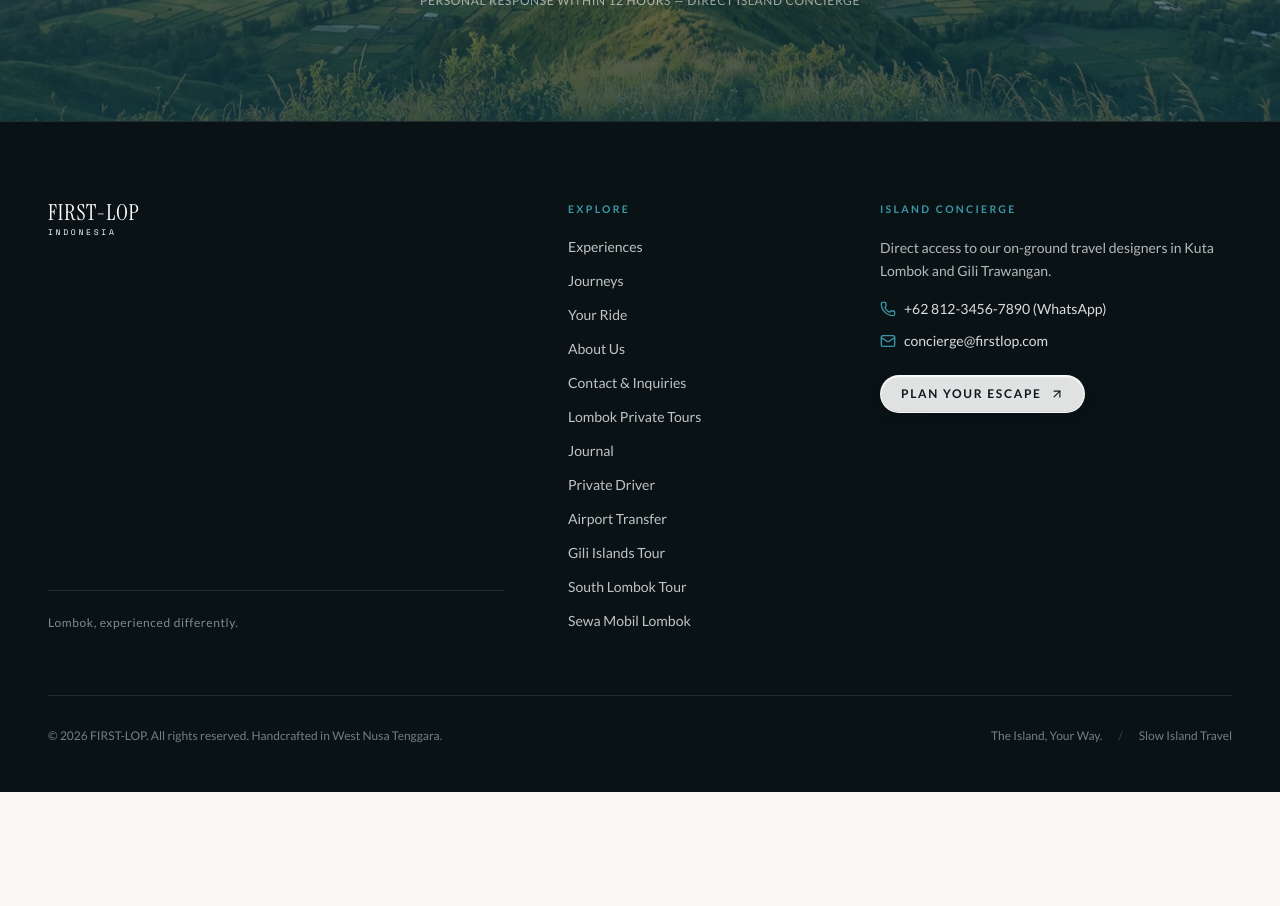
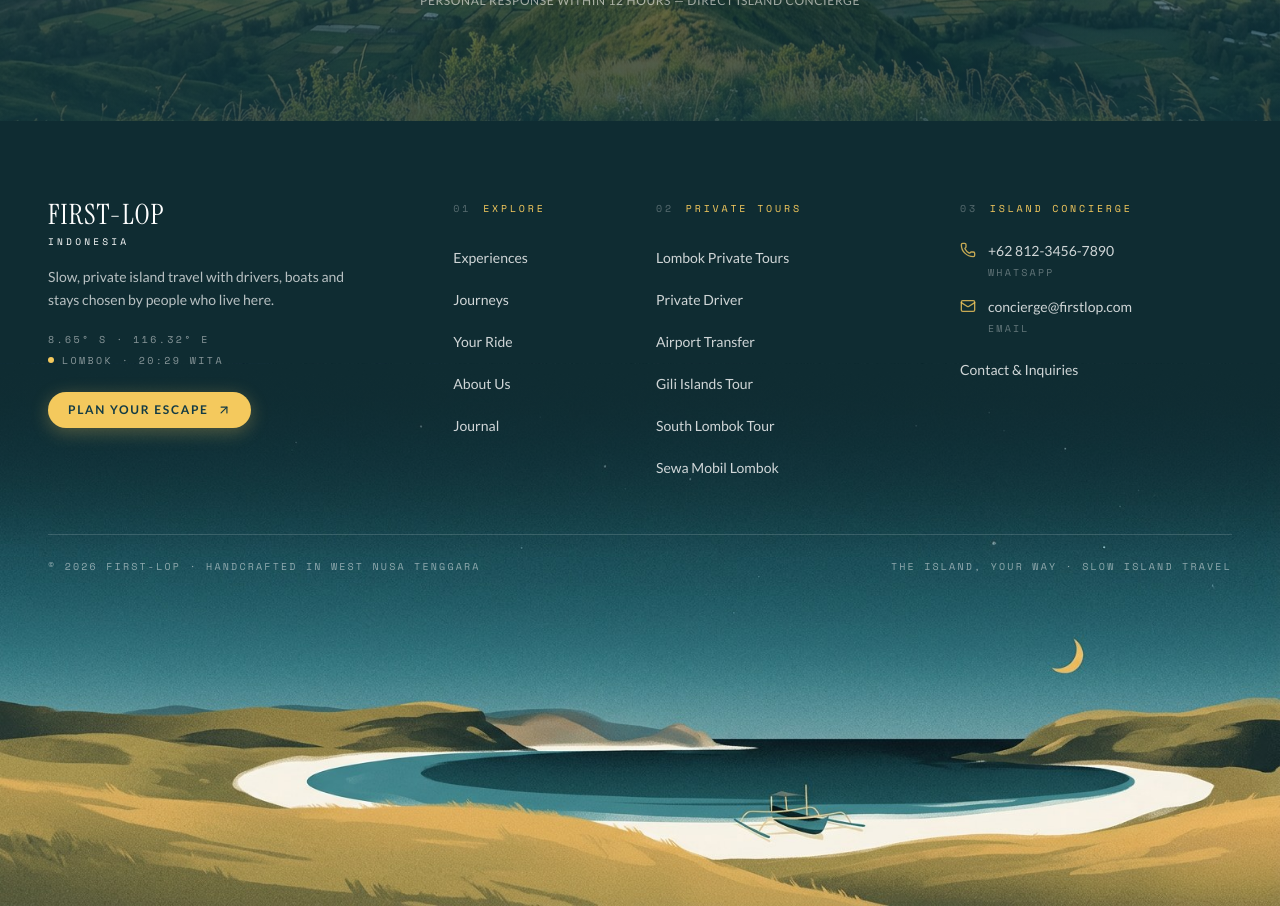
Before and after one commit to sapifysh/travelop, a React (Vite) app: page / in a window 1280 px wide. Shown: the part 8520-9426 px from the top of the page. Before the commit the page ends 9312 px from the top, so only its background shows below. Built offline with nearby package versions, Linux system fonts and the light colour scheme; a web font is replaced by a local one.

Commit message:
feat(footer): illustrated Lombok night footer (Tanjung Aan from Bukit Merese) (#25)
Co-authored-by: Dimas Hidayat <dimashidayat259@gmail.com>

```diff
--- a/src/components/Footer.tsx
+++ b/src/components/Footer.tsx
@@ -1,6 +1,8 @@
+import { useEffect, useState } from 'react';
 import { BRAND } from '../data/content';
 import { ArrowUpRight, Mail, Phone } from 'lucide-react';
 import FirstLopLogo from './FirstLopLogo';
+import footerArt from '../assets/images/footer_lombok_night.jpg';
 import { SEO_PAGES } from '../data/seoPages';
 import { scrollToTarget } from '../utils/smoothScroll';
 
@@ -9,7 +11,48 @@ interface FooterProps {
   onOpenPlanModal: () => void;
 }
 
+const MONO = "'Space Mono', 'Inter', monospace";
+
+function useLombokTime() {
+  const fmt = () =>
+    new Intl.DateTimeFormat('en-GB', {
+      timeZone: 'Asia/Makassar',
+      hour: '2-digit',
+      minute: '2-digit',
+      hour12: false,
+    }).format(new Date());
+  const [time, setTime] = useState(fmt);
+  useEffect(() => {
+    const id = window.setInterval(() => setTime(fmt()), 30_000);
+    return () => window.clearInterval(id);
+  }, []);
+  return time;
+}
+
+function ColTitle({ n, children }: { n: string; children: string }) {
+  return (
+    <h4
+      className="flex items-baseline gap-3 text-[10px] uppercase tracking-[0.28em] text-[#F4C95D] mb-6"
+      style={{ fontFamily: MONO }}
+    >
+      <span className="text-white/30">{n}</span>
+      {children}
+    </h4>
+  );
+}
+
+const linkCls =
+  'group inline-flex items-center text-[14px] text-white/80 hover:text-[#FAF7F0] transition-colors cursor-pointer';
+
+function LinkDot() {
+  return (
+    <span className="h-px w-0 bg-[#F4C95D] transition-all duration-300 group-hover:w-3 group-hover:mr-2" aria-hidden="true" />
+  );
+}
+
 export default function Footer({ onOpenPlanModal }: FooterProps) {
+  const time = useLombokTime();
+
   const scrollToSection = (id: string) => {
     if (!document.getElementById(id)) {
       window.location.href = '/#' + id;
@@ -18,91 +61,95 @@ export default function Footer({ onOpenPlanModal }: FooterProps) {
     scrollToTarget('#' + id, { offset: -88, duration: 1.15 });
   };
 
+  const explore: { label: string; action: () => void }[] = [
+    { label: 'Experiences', action: () => scrollToSection('experiences') },
+    { label: 'Journeys', action: () => scrollToSection('packages') },
+    { label: 'Your Ride', action: () => scrollToSection('your-ride') },
+    { label: 'About Us', action: () => scrollToSection('about') },
+  ];
+
   return (
     <footer
       id="site-footer"
-      className="bg-[#091316] text-[#FAF8F5] pt-20 pb-12 border-t border-white/10"
+      className="relative overflow-hidden bg-[#0F2C32] text-[#FAF7F0]"
     >
-      <div className="max-w-7xl mx-auto px-6 sm:px-10 lg:px-12">
-        {/* Main Footer Grid */}
-        <div className="grid grid-cols-1 md:grid-cols-12 gap-12 lg:gap-16 pb-16 border-b border-white/10">
-          {/* Brand Column */}
-          <div className="md:col-span-5 flex flex-col justify-between">
+      {/* Illustrated Lombok night: Tanjung Aan bay from Bukit Merese */}
+      <img
+        src={footerArt}
+        alt=""
+        aria-hidden="true"
+        loading="lazy"
+        decoding="async"
+        className="pointer-events-none absolute bottom-0 left-0 w-full h-[440px] sm:h-auto object-cover object-[60%_100%] select-none"
+      />
+
+      <div
+        aria-hidden="true"
+        className="pointer-events-none absolute bottom-0 left-0 w-full h-[440px] sm:h-[42.4vw] bg-gradient-to-b from-[#0F2C32] via-[#0F2C32]/0 via-35% to-transparent"
+      />
+
+      <div className="relative max-w-7xl mx-auto px-6 sm:px-10 lg:px-12 pt-16 sm:pt-20">
+        <div className="grid grid-cols-2 md:grid-cols-12 gap-x-8 gap-y-12">
+          {/* Brand */}
+          <div className="col-span-2 md:col-span-4 flex flex-col gap-5">
+            <FirstLopLogo align="start" size="lg" />
+            <p className="text-[14px] leading-relaxed text-white/70 max-w-xs">
+              Slow, private island travel with drivers, boats and stays chosen by people who live here.
+            </p>
+            <div
+              className="flex flex-col gap-1.5 text-[10px] uppercase tracking-[0.24em] text-white/50"
+              style={{ fontFamily: MONO }}
+            >
+              <span>8.65° S · 116.32° E</span>
+              <span className="flex items-center gap-2">
+                <span className="inline-flex h-1.5 w-1.5 rounded-full bg-[#F4C95D]" />
+                Lombok · {time} WITA
+              </span>
+            </div>
             <div>
-              <div className="mb-3">
-                <FirstLopLogo align="start" />
-              </div>
-            </div>
-
-            <div className="mt-8 pt-6 border-t border-white/10 text-xs text-white/50 tracking-wider">
-              <span>{BRAND.tagline}</span>
+              <button
+                type="button"
+                onClick={onOpenPlanModal}
+                className="mt-1 inline-flex items-center gap-2 bg-[#F4C95D] hover:bg-[#E5BC50] active:scale-[0.98] text-[#123B45] text-xs font-bold uppercase tracking-[0.14em] px-5 py-2.5 rounded-full shadow-[0_4px_18px_rgba(244,201,93,0.3)] transition-all duration-200 cursor-pointer"
+              >
+                <span>Plan Your Escape</span>
+                <ArrowUpRight className="w-3.5 h-3.5" />
+              </button>
             </div>
           </div>
-
-          {/* Links Column */}
-          <div className="md:col-span-3">
-            <h4 className="text-[10.5px] uppercase tracking-[0.22em] font-semibold text-[#3D95A5] mb-5">
-              Explore
-            </h4>
-            <ul className="space-y-3.5 text-xs sm:text-sm text-white/75">
+          <div className="md:col-span-2">
+            <ColTitle n="01">Explore</ColTitle>
+            <ul className="space-y-3.5">
+              {explore.map((l) => (
+                <li key={l.label}>
+                  <button type="button" onClick={l.action} className={linkCls}>
+                    <LinkDot />
+                    {l.label}
+                  </button>
+                </li>
+              ))}
               <li>
-                <button
-                  type="button"
-                  onClick={() => scrollToSection('experiences')}
-                  className="hover:text-white transition-colors cursor-pointer"
-                >
-                  Experiences
-                </button>
-              </li>
-              <li>
-                <button
-                  type="button"
-                  onClick={() => scrollToSection('packages')}
-                  className="hover:text-white transition-colors cursor-pointer"
-                >
-                  Journeys
-                </button>
-              </li>
-              <li>
-                <button
-                  type="button"
-                  onClick={() => scrollToSection('your-ride')}
-                  className="hover:text-white transition-colors cursor-pointer"
-                >
-                  Your Ride
-                </button>
-              </li>
-              <li>
-                <button
-                  type="button"
-                  onClick={() => scrollToSection('about')}
-                  className="hover:text-white transition-colors cursor-pointer"
-                >
-                  About Us
-                </button>
-              </li>
-              <li>
-                <button
-                  type="button"
-                  onClick={onOpenPlanModal}
-                  className="hover:text-white transition-colors cursor-pointer"
-                >
-                  Contact & Inquiries
-                </button>
-              </li>
-              <li>
-                <a href="/lombok-private-tours" className="hover:text-white transition-colors">
-                  Lombok Private Tours
+                <a href="/blog" className={linkCls}>
+                  <LinkDot />
+                  Journal
                 </a>
               </li>
+            </ul>
+          </div>
+
+          <div className="md:col-span-3">
+            <ColTitle n="02">Private Tours</ColTitle>
+            <ul className="space-y-3.5">
               <li>
-                <a href="/blog" className="hover:text-white transition-colors">
-                  Journal
+                <a href="/lombok-private-tours" className={linkCls}>
+                  <LinkDot />
+                  Lombok Private Tours
                 </a>
               </li>
               {SEO_PAGES.map((p) => (
                 <li key={p.slug}>
-                  <a href={`/${p.slug}`} className="hover:text-white transition-colors">
+                  <a href={`/${p.slug}`} className={linkCls}>
+                    <LinkDot />
                     {p.navLabel}
                   </a>
                 </li>
@@ -110,59 +157,57 @@ export default function Footer({ onOpenPlanModal }: FooterProps) {
             </ul>
           </div>
 
-          {/* Concierge & Fast Connect */}
-          <div className="md:col-span-4">
-            <h4 className="text-[10.5px] uppercase tracking-[0.22em] font-semibold text-[#3D95A5] mb-5">
-              Island Concierge
-            </h4>
-            <p className="text-xs sm:text-sm text-white/70 font-normal leading-relaxed mb-4">
-              Direct access to our on-ground travel designers in Kuta Lombok and Gili Trawangan.
-            </p>
-
-            <div className="space-y-3 text-xs sm:text-sm text-white/85">
+          <div className="col-span-2 md:col-span-3">
+            <ColTitle n="03">Island Concierge</ColTitle>
+            <div className="space-y-4">
               <a
                 href={`https://wa.me/6281234567890?text=${encodeURIComponent(
                   `Hi ${BRAND.name}, I'm reaching out from your website.`
                 )}`}
                 target="_blank"
                 rel="noopener noreferrer"
-                className="flex items-center gap-2 hover:text-[#3D95A5] transition-colors"
+                className="group flex items-start gap-3"
               >
-                <Phone className="w-4 h-4 text-[#3D95A5]" />
-                <span>+62 812-3456-7890 (WhatsApp)</span>
+                <Phone className="w-4 h-4 mt-0.5 text-[#F4C95D]/80" />
+                <span>
+                  <span className="block text-[14px] text-white/80 group-hover:text-[#FAF7F0] transition-colors">
+                    +62 812-3456-7890
+                  </span>
+                  <span className="block text-[10px] uppercase tracking-[0.22em] text-white/35 mt-1" style={{ fontFamily: MONO }}>
+                    WhatsApp
+                  </span>
+                </span>
               </a>
-
-              <a
-                href="mailto:concierge@firstlop.com"
-                className="flex items-center gap-2 hover:text-[#3D95A5] transition-colors"
-              >
-                <Mail className="w-4 h-4 text-[#3D95A5]" />
-                <span>concierge@firstlop.com</span>
+              <a href="mailto:concierge@firstlop.com" className="group flex items-start gap-3">
+                <Mail className="w-4 h-4 mt-0.5 text-[#F4C95D]/80" />
+                <span>
+                  <span className="block text-[14px] text-white/80 group-hover:text-[#FAF7F0] transition-colors">
+                    concierge@firstlop.com
+                  </span>
+                  <span className="block text-[10px] uppercase tracking-[0.22em] text-white/35 mt-1" style={{ fontFamily: MONO }}>
+                    Email
+                  </span>
+                </span>
               </a>
-            </div>
-
-            <div className="mt-6">
-              <button
-                type="button"
-                onClick={onOpenPlanModal}
-                className="liquid-glass-btn-primary inline-flex items-center gap-2 text-xs uppercase tracking-[0.14em] font-semibold px-5 py-2.5 rounded-full cursor-pointer"
-              >
-                <span>Plan Your Escape</span>
-                <ArrowUpRight className="w-3.5 h-3.5" />
+              <button type="button" onClick={onOpenPlanModal} className={linkCls + ' pt-1'}>
+                <LinkDot />
+                Contact &amp; Inquiries
               </button>
             </div>
           </div>
         </div>
 
-        {/* Bottom copyright & attribution */}
-        <div className="pt-8 flex flex-col sm:flex-row items-center justify-between gap-4 text-xs text-white/45">
-          <p>© {new Date().getFullYear()} {BRAND.name}. All rights reserved. Handcrafted in West Nusa Tenggara.</p>
-          <div className="flex items-center gap-4">
-            <span>The Island, Your Way.</span>
-            <span className="text-white/20">/</span>
-            <span>Slow Island Travel</span>
-          </div>
+        {/* Divider + legal */}
+        <div
+          className="mt-14 border-t border-white/15 pt-6 flex flex-col sm:flex-row items-center justify-between gap-3 text-[10px] uppercase tracking-[0.22em] text-white/50"
+          style={{ fontFamily: MONO }}
+        >
+          <p>© {new Date().getFullYear()} {BRAND.name} · Handcrafted in West Nusa Tenggara</p>
+          <p>The Island, Your Way · Slow Island Travel</p>
         </div>
+
+        {/* Space for the landscape to breathe */}
+        <div aria-hidden="true" className="h-[260px] sm:h-[26vw] lg:h-[min(26vw,420px)]" />
       </div>
     </footer>
   );
```
Also changed, not shown: src/assets/images/footer_lombok_night.jpg (added).
